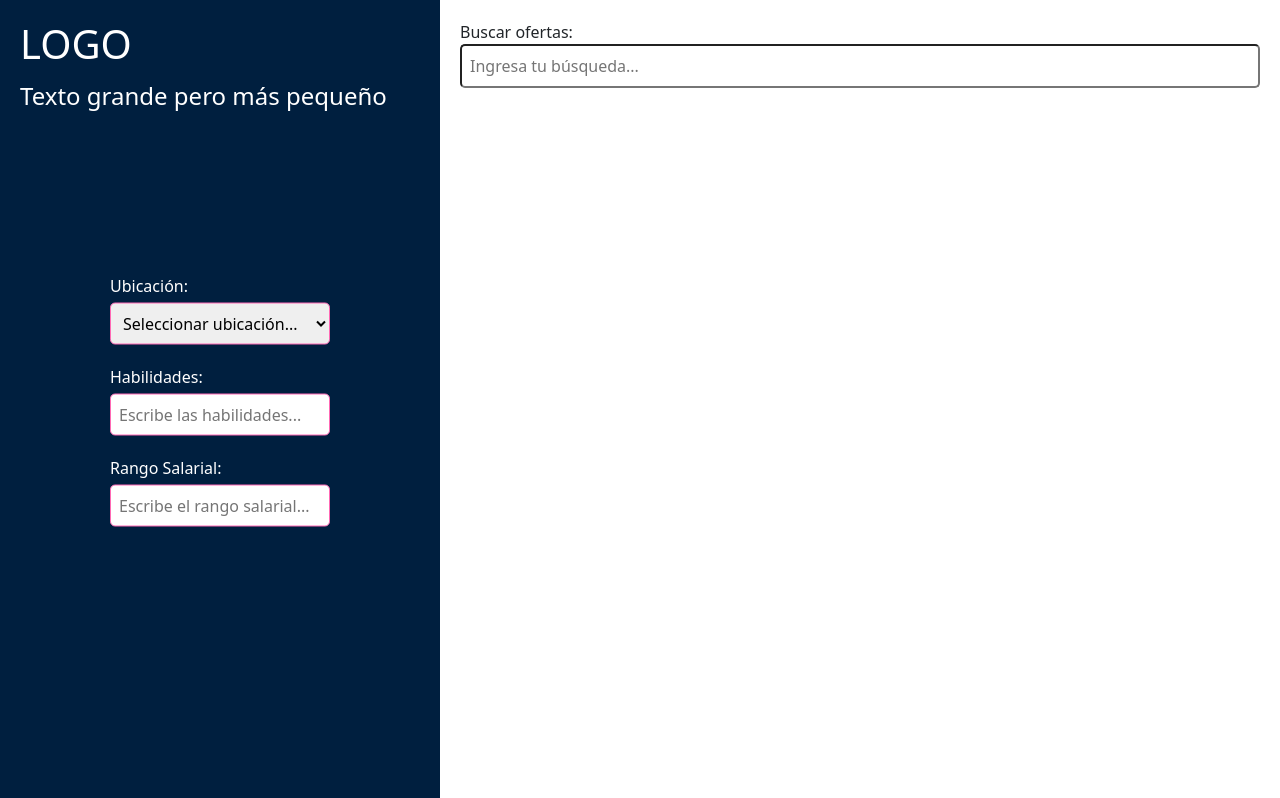
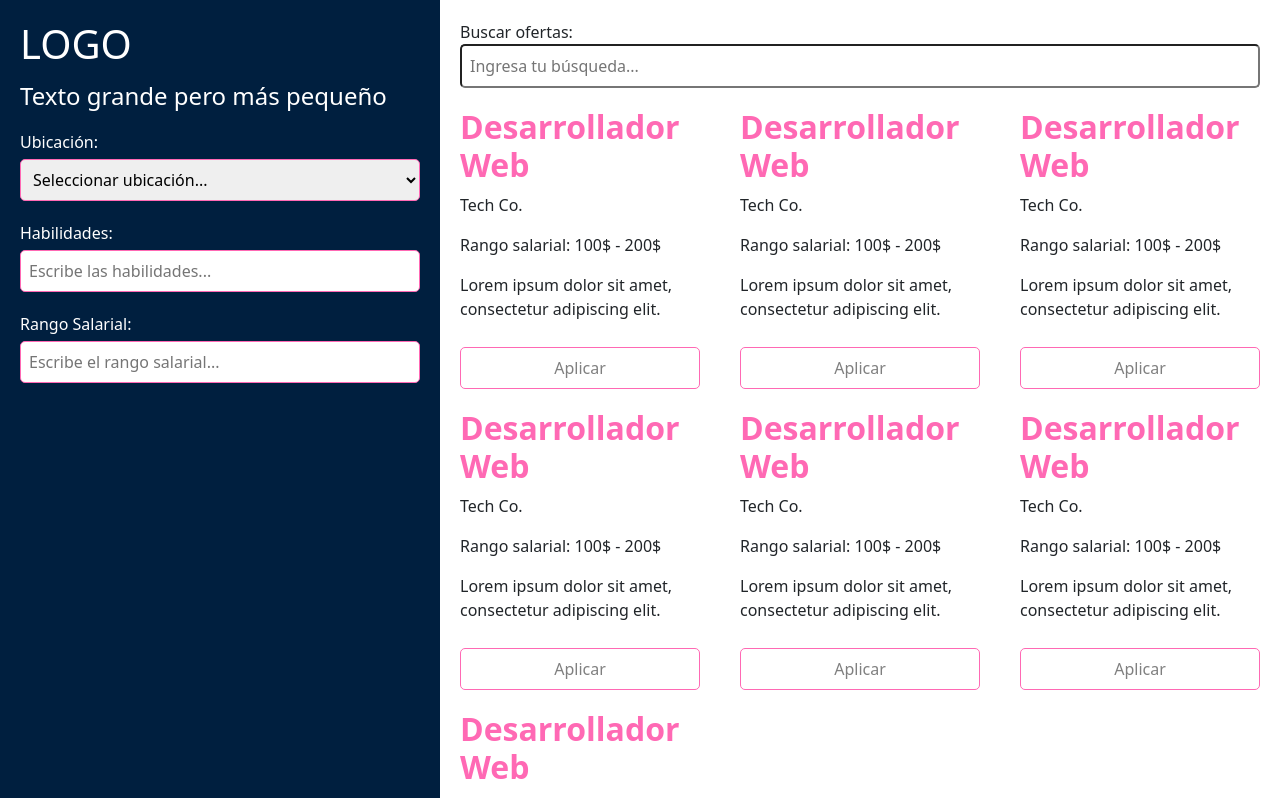
Before and after one commit to EliezerBarrios/DevWeb2023IIUNEG, a React (Vite) app: page /ofertas in a window 1280 px wide. Shown: the top 798 px of the page. Built offline with nearby package versions, Linux system fonts and the light colour scheme.

Commit message:
agregando ejemplo de propuestas

```diff
--- a/src/pages/Public/ofertas.jsx
+++ b/src/pages/Public/ofertas.jsx
@@ -5,6 +5,51 @@ const SearchComponent = () => {
   const [locationFilter, setLocationFilter] = useState('');
   const [skillsFilter, setSkillsFilter] = useState('');
   const [salaryRangeFilter, setSalaryRangeFilter] = useState('');
+  const [jobProposals, setJobProposals] = useState([
+    {
+      title: 'Desarrollador Web',
+      company: 'Tech Co.',
+      salaryRange: '100$ - 200$',
+      description: 'Lorem ipsum dolor sit amet, consectetur adipiscing elit.',
+    },
+    {
+      title: 'Desarrollador Web',
+      company: 'Tech Co.',
+      salaryRange: '100$ - 200$',
+      description: 'Lorem ipsum dolor sit amet, consectetur adipiscing elit.',
+    },
+    {
+      title: 'Desarrollador Web',
+      company: 'Tech Co.',
+      salaryRange: '100$ - 200$',
+      description: 'Lorem ipsum dolor sit amet, consectetur adipiscing elit.',
+    },
+    {
+      title: 'Desarrollador Web',
+      company: 'Tech Co.',
+      salaryRange: '100$ - 200$',
+      description: 'Lorem ipsum dolor sit amet, consectetur adipiscing elit.',
+    },
+    {
+      title: 'Desarrollador Web',
+      company: 'Tech Co.',
+      salaryRange: '100$ - 200$',
+      description: 'Lorem ipsum dolor sit amet, consectetur adipiscing elit.',
+    },
+    {
+      title: 'Desarrollador Web',
+      company: 'Tech Co.',
+      salaryRange: '100$ - 200$',
+      description: 'Lorem ipsum dolor sit amet, consectetur adipiscing elit.',
+    },
+    {
+      title: 'Desarrollador Web',
+      company: 'Tech Co.',
+      salaryRange: '100$ - 200$',
+      description: 'Lorem ipsum dolor sit amet, consectetur adipiscing elit.',
+    },
+    // Agrega más propuestas de empleo según sea necesario
+  ]);
 
   const handleSearchChange = (e) => {
     setSearchTerm(e.target.value);
@@ -33,7 +78,6 @@ const SearchComponent = () => {
         <p style={{ fontSize: '1.5rem', marginTop: '10px' }}>Texto grande pero más pequeño</p>
 
         {/* Cuadros de filtrado en el fondo azul marino */}
-        <div style={{ position: 'absolute', top: '50%', left: '50%', transform: 'translate(-50%, -50%)' }}>
         <div style={{ marginBottom: '20px' }}>
           <label style={{ color: 'white', marginBottom: '5px' }}>Ubicación:</label>
           <select
@@ -73,7 +117,6 @@ const SearchComponent = () => {
           />
         </div>
       </div>
-      </div>
       {/* Lado derecho con fondo blanco y barra de búsqueda */}
       <div style={{ flex: 2, backgroundColor: 'white', padding: '20px', borderRadius: '10px' }}>
         <label htmlFor="searchInput">Buscar ofertas:</label>
@@ -83,8 +126,38 @@ const SearchComponent = () => {
           value={searchTerm}
           onChange={handleSearchChange}
           placeholder="Ingresa tu búsqueda..."
-          style={{ width: '100%', padding: '8px', borderRadius: '5px' }}
+          style={{ width: '100%', padding: '8px', borderRadius: '5px', marginBottom: '20px' }}
         />
+
+        {/* Propuestas de empleo */}
+        <div style={{ display: 'flex', flexWrap: 'wrap', justifyContent: 'space-between' }}>
+          {jobProposals.map((job, index) => (
+            <div key={index} style={{ width: '30%', marginBottom: '20px' }}>
+              {/* Estilos para el nombre */}
+              <h2 style={{ color: '#ff69b4', fontWeight: 'bold' }}>{job.title}</h2>
+              <p>{job.company}</p>
+              <p>Rango salarial: {job.salaryRange}</p>
+              <p>{job.description}</p>
+              {/* Estilos para el botón "Aplicar" */}
+              <button
+                style={{
+                  backgroundColor: 'white',
+                  color: '#808080', // Grisaceo
+                  border: '1px solid #ff69b4',
+                  padding: '8px',
+                  borderRadius: '5px',
+                  cursor: 'pointer',
+                  textAlign: 'center',
+                  width: '100%',
+                  marginTop: '10px',
+                }}
+              >
+                Aplicar
+              </button>
+            </div>
+          ))}
+        </div>
+
         {/* Otros elementos según tus necesidades */}
       </div>
     </div>
```
Lines whose indentation alone changed are shown as unchanged.
